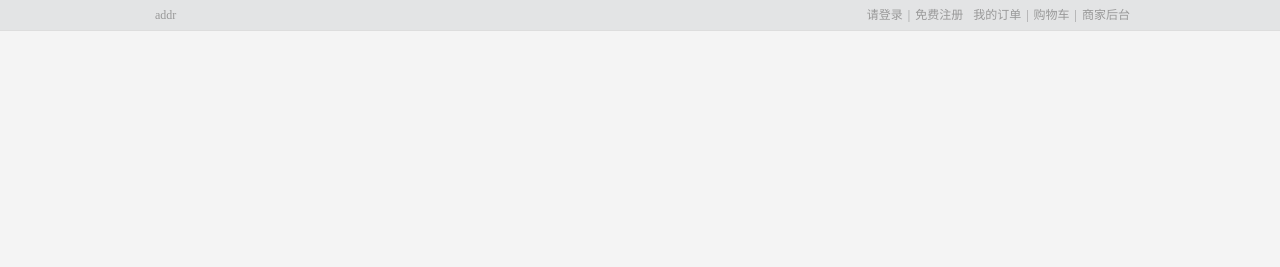
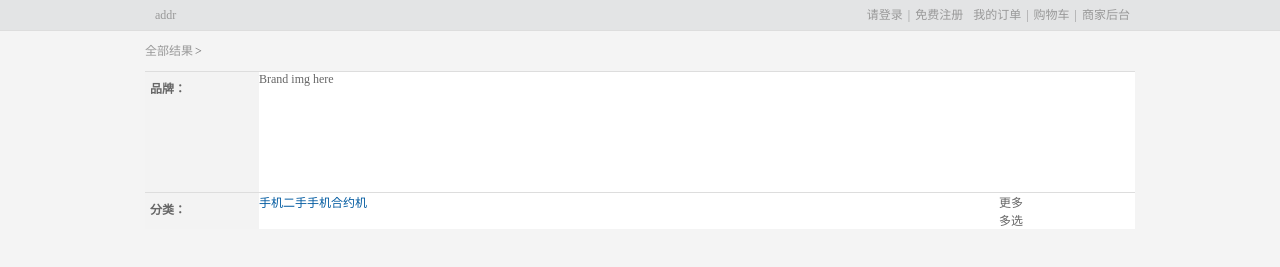
Before and after one commit to CJackry/niuZi, a Next.js app: page /search in a window 1280 px wide. Before the commit this address had no page. Shown: the top 267 px of the page. Built offline with nearby package versions, Linux system fonts and the light colour scheme; grey boxes are pictures that could not be loaded.

Commit message:
初步完成search

```diff
--- /dev/null
+++ b/src/pages/search/index.tsx
@@ -0,0 +1,10 @@
+import React from 'react';
+import VSearch from '@/src/views/VSearch';
+
+function Index() {
+  return (
+    <VSearch />
+  );
+}
+
+export default Index;
--- /dev/null
+++ b/src/views/VSearch/VSearch.module.scss
@@ -0,0 +1,53 @@
+.root{
+
+}
+.topNav{
+  height: 40px;
+  line-height: 40px;
+}
+.topNav span{
+  display: inline-block;
+  padding-right: 2px;
+  padding-left: 2px;
+  margin: 0 auto;
+}
+.attrNav{
+  background-color: #fff;
+  margin-bottom: 10px;
+  border-top: 1px solid #DDD;
+}
+.brand{
+  display: flex;
+  justify-content: left;
+  height: 120px;
+  border-bottom: 1px solid #DDD;
+}
+.attrKey{
+  display: inline-block;
+  background-color: #f3f3f3;
+  width: 114px;
+}
+.attrKey span{
+  display: block;
+  height: 100%;
+  padding-left: 5px;
+  line-height: 34px;
+  font-weight: bold;
+}
+.category{
+  min-height: 34px;
+  display: flex;
+  justify-content: left;
+}
+.categoryValue{
+  display: flex;
+  justify-content: left;
+}
+.valueList{
+  display: flex;
+  width: 740px;
+}
+.valueList li{
+  display: inline-block;
+  color: #005aa0;
+}
--- /dev/null
+++ b/src/views/VSearch/index.tsx
@@ -0,0 +1,51 @@
+import React from 'react';
+import Link from 'next/link';
+import global from '@/styles/global.module.scss';
+import classes from './VSearch.module.scss';
+
+function VSearch() {
+  return (
+    <div className={classes.root}>
+      <div className={global.w}>
+        <div className={classes.topNav}>
+          <Link href="https://jd.com">全部结果</Link>
+          <span>{'>'}</span>
+        </div>
+        <div className={classes.attrNav}>
+          <div className={classes.brand}>
+            <div className={classes.attrKey}>
+              <span>品牌：</span>
+            </div>
+            <div className={classes.valueList}>
+              <div className={classes.brandImgs}>
+                Brand img here
+              </div>
+            </div>
+          </div>
+          <div className={classes.category}>
+            <div className={classes.attrKey}>
+              <span>分类：</span>
+            </div>
+            <div className={classes.categoryValue}>
+              <div className={classes.valueList}>
+                <li>手机</li>
+                <li>二手手机</li>
+                <li>合约机</li>
+              </div>
+              <div className={classes.valueMore}>
+                <div className={classes.moreBtn}>
+                  <span>更多</span>
+                </div>
+                <div className={classes.multChoose}>
+                  <span>多选</span>
+                </div>
+              </div>
+            </div>
+          </div>
+        </div>
+      </div>
+    </div>
+  );
+}
+
+export default VSearch;
--- /dev/null
+++ b/styles/global.module.scss
@@ -0,0 +1,5 @@
+.w{
+  width: 990px;
+  margin: 0 auto;
+  font-size: 12px;
+}
```
Also changed, not shown: src/pages/index.tsx (+0 -14 lines).
